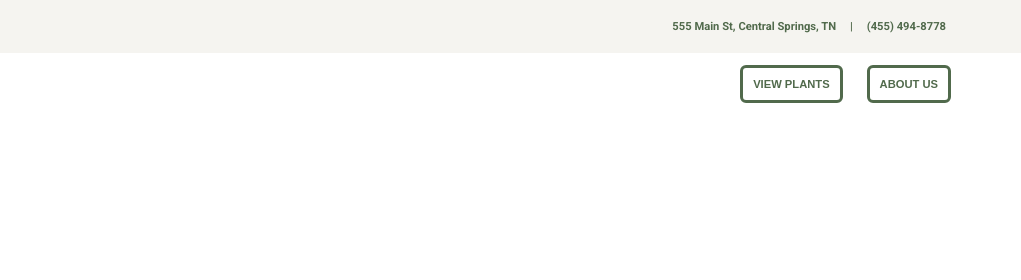
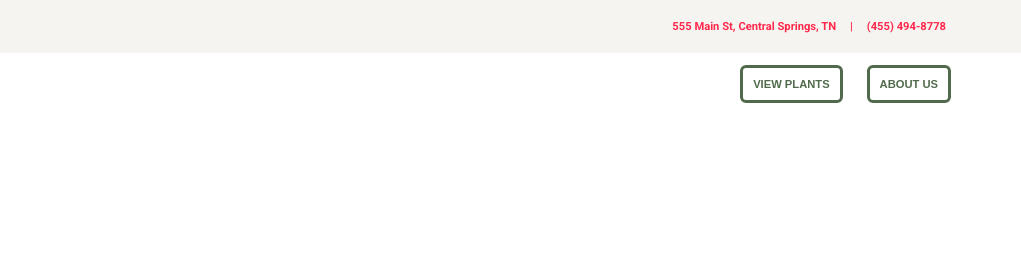
Before and after one commit to sedwards19/m2-hw2-edwards_sydney, a plain HTML site: page index.html in a window 1280 px wide. Shown: the top 280 px of the page, 259-1280 px from the left. Drawn offline with Linux system fonts and the light colour scheme.

Commit message:
Changed color of header h3

```diff
--- a/main.css
+++ b/main.css
@@ -29,6 +29,7 @@ h3 {
 }
 header h3 {
 	text-align: center;
+	color: #ff294d;
 }
 
 /*Navigation*/
@@ -130,7 +131,6 @@ button {
 }
 #inseasonnow h3 {
 	color: #ff294d;
-
 }
 
 /*Footer*/
```
